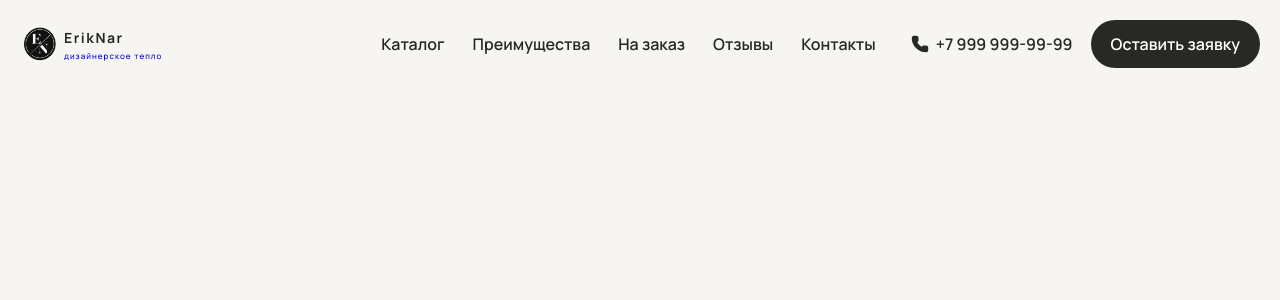
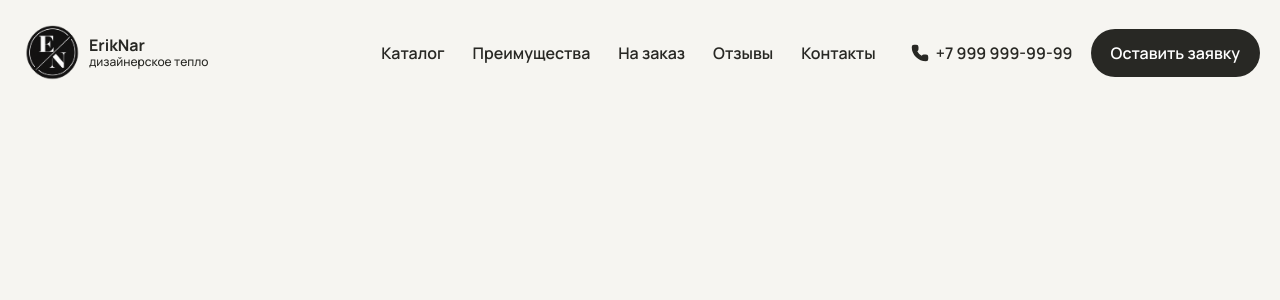
Before and after one commit to sonaCEO/ErikNar, a React (Vite) app in the folder apps/frontend/: page / in a window 1280 px wide. Shown: the top 300 px of the page. Built offline with nearby package versions, Linux system fonts and the light colour scheme.

Commit message:
upd: correct logo styles

```diff
--- a/apps/frontend/src/components/global/logo/logo.module.css
+++ b/apps/frontend/src/components/global/logo/logo.module.css
@@ -5,32 +5,39 @@
     display: flex;
     align-items: center;
     gap: 4px;
+    transition: opacity ease-in var(--tr250);
+
+    &:hover {
+        opacity: var(--opacity7);
+    }
 }
 
 .image {
     width: auto;
-    height: 40px;
-    max-width: 50px;
+    height: 50px;
+
+    @media(min-width: 768px) {
+        height: 65px;
+    }
 }
 
 .description {
     display: flex;
     flex-direction: column;
+    align-items: flex-start;
+    line-height: 1.1;
 }
 
 .description > span:first-child {
     color: var(--ink);
-    font-size: 14px;
+    font-size: 16px;
     font-weight: var(--fw-bold);
-    letter-spacing: .11em;
 }
 
 .description > span:last-child {
-    color: var(--color-logo);
-    font-size: 8px;
+    color: var(--charcoal);
+    font-size: 12px;
     font-weight: var(--fw-medium);
-    letter-spacing: .13em;
-    margin-top: 2px;
 }
 
 a {
```
